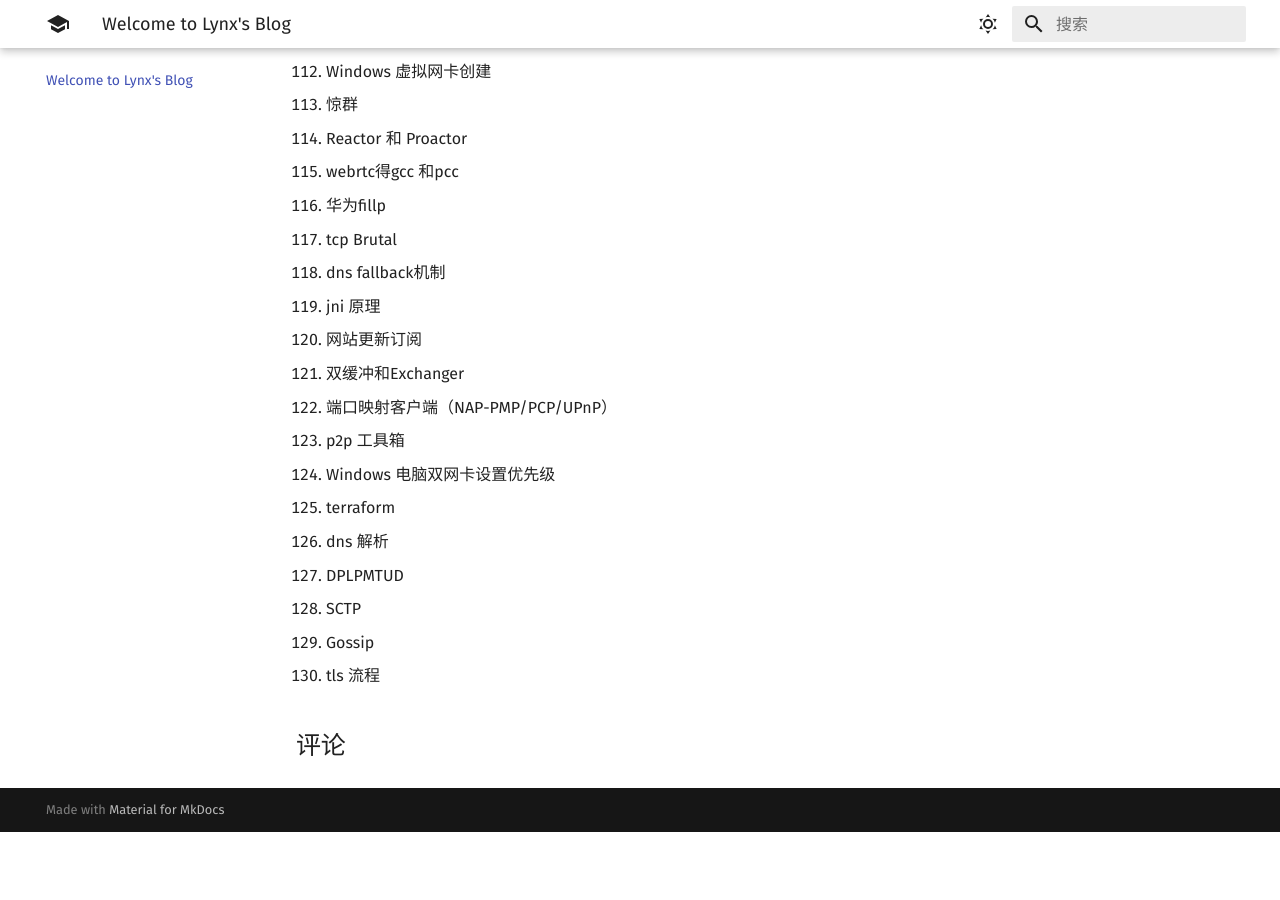
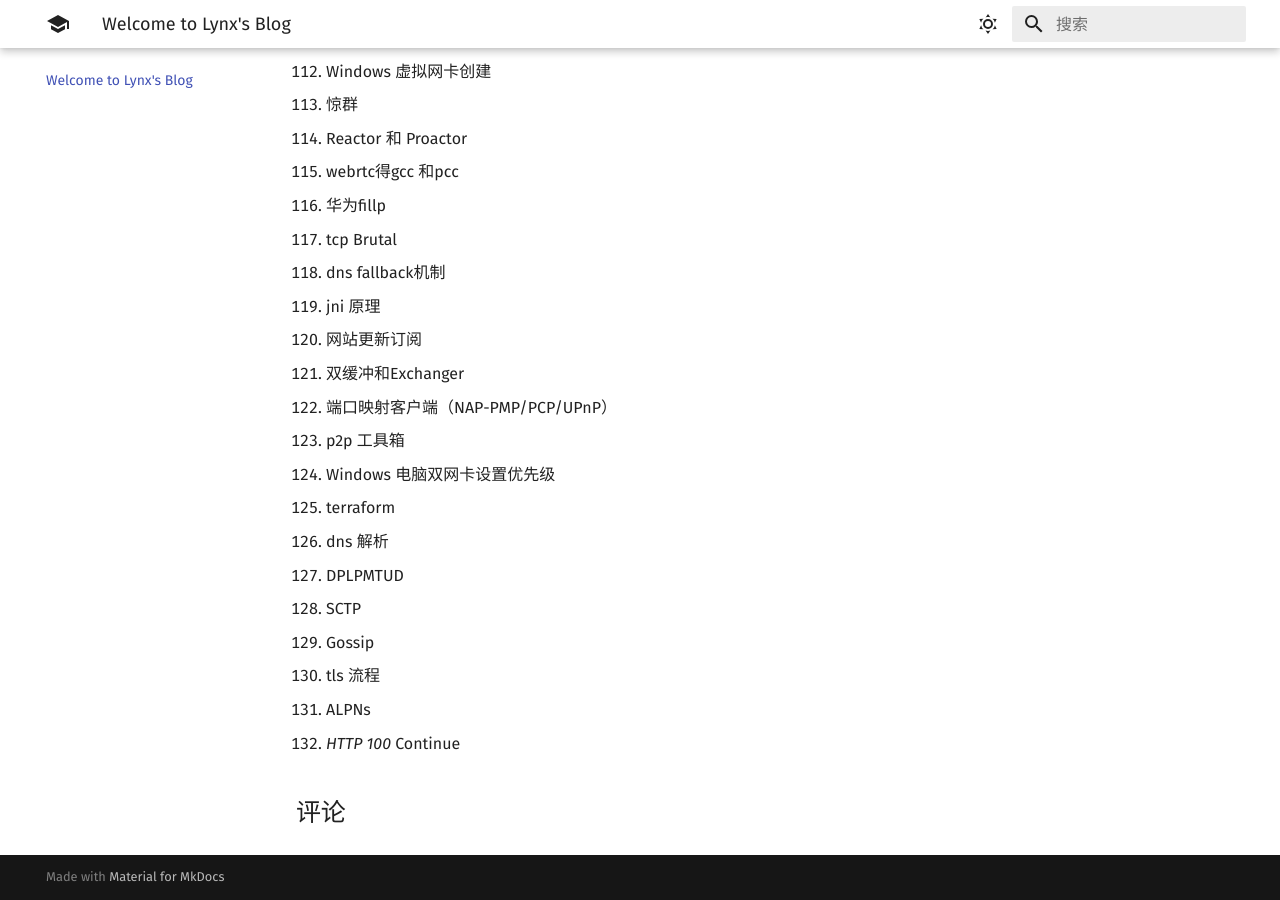
Before and after one commit to 1314liuwei/blog, an MkDocs documentation site: the page built from docs/index.md, in a window 1280 px wide and 900 px high, scrolled down 3966 px. Built offline with MkDocs 1.6.1 and Material for MkDocs 9.7.7, drawn with Linux system fonts in a browser that asks for light colours; comment, search, counter and statistics services are not loaded; before the commit the page ends 4798 px from its top, so only the background shows below that.

Commit message:
2024/03/11 周一

```diff
--- a/docs/index.md
+++ b/docs/index.md
@@ -132,3 +132,5 @@
 126. SCTP
 126. Gossip
 126. tls 流程
+126. ALPNs
+126. *HTTP 100* Continue
```
